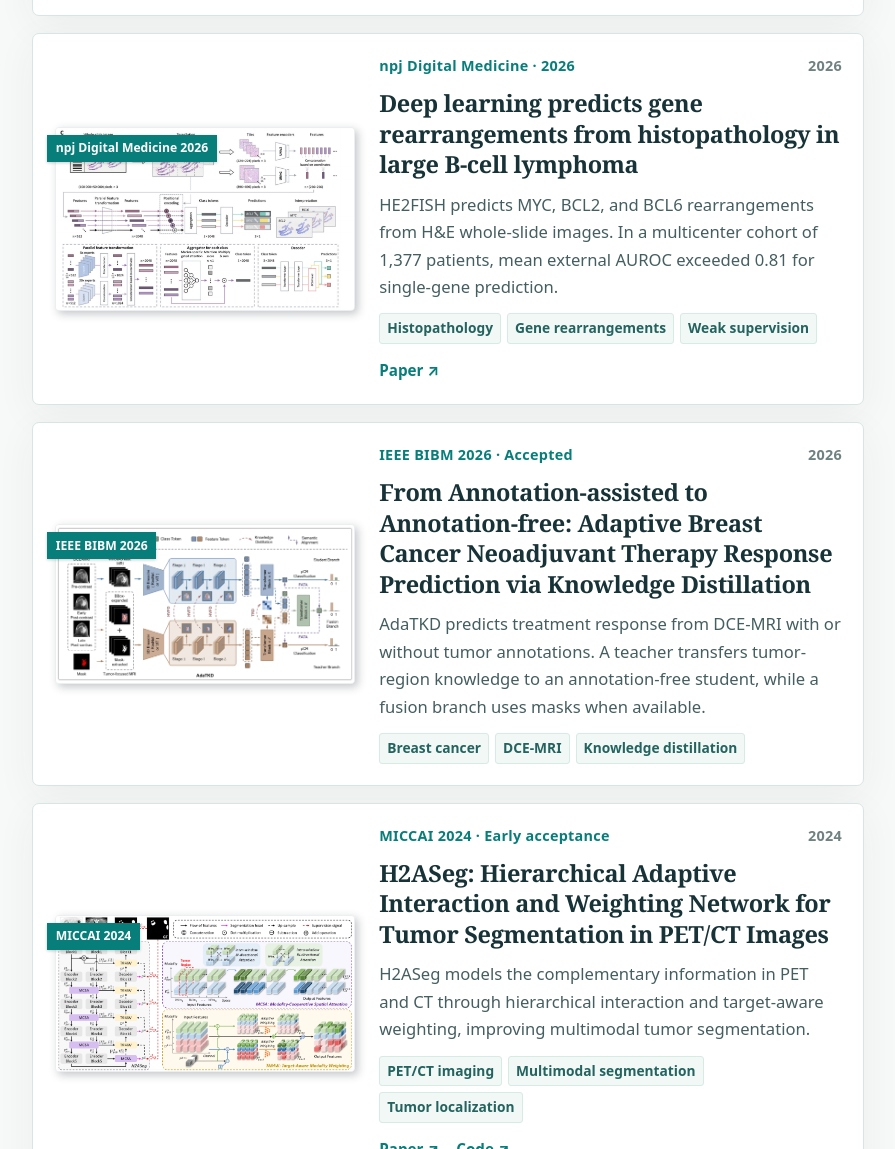
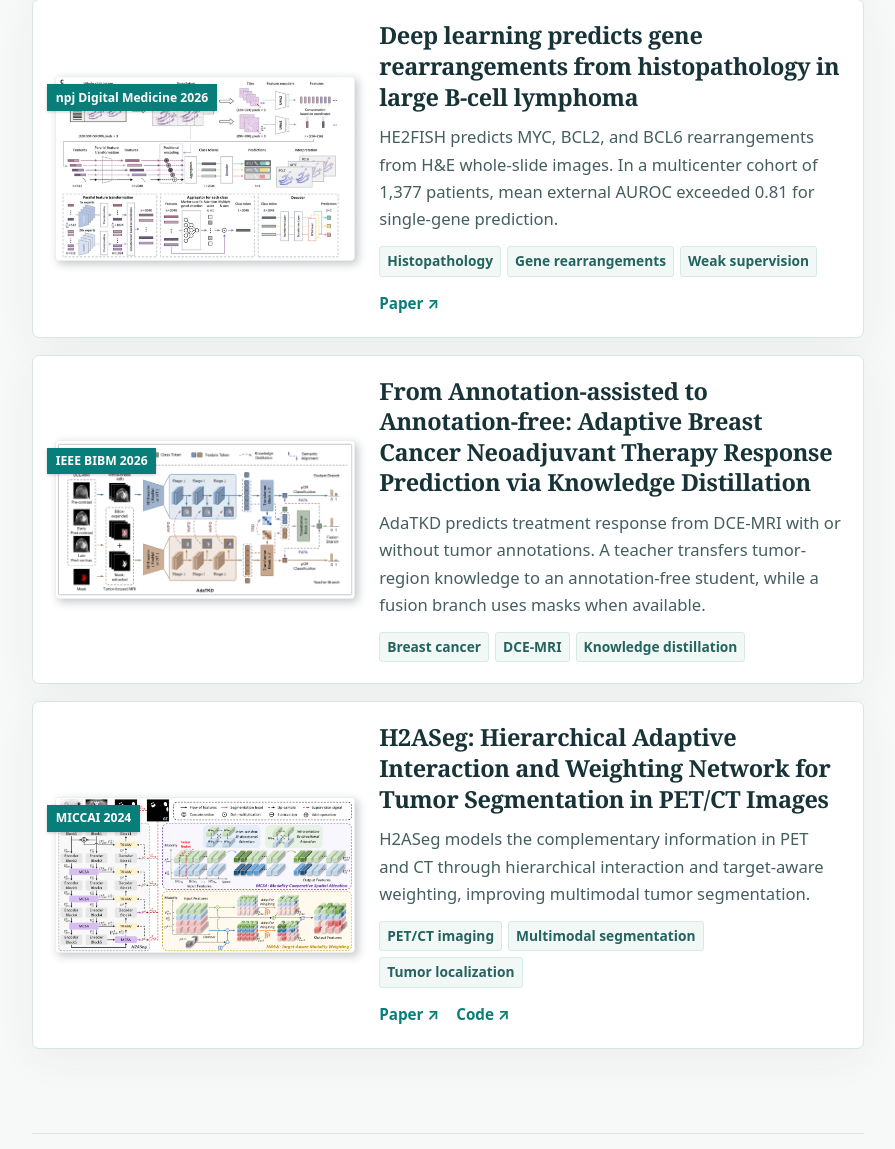
Before and after one commit to G14nTDo4/g14ntdo4.github.io, a plain HTML site: page index.html in a window 1280 px wide. Shown: the part 1276-2425 px from the top of the page, without its empty margins (352-1247 px from the left). Drawn offline with Linux system fonts and the light colour scheme.

Commit message:
Remove redundant venue toplines from selected research cards

```diff
--- a/index.html
+++ b/index.html
@@ -6,7 +6,7 @@
   <meta name="description" content="Jingyun Chen researches agentic AI, computational pathology, and multimodal medical imaging.">
   <meta name="theme-color" content="#f7f9f8">
   <title>Jingyun Chen | Research</title>
-  <link rel="stylesheet" href="styles.css?v=20261124-1">
+  <link rel="stylesheet" href="styles.css?v=20261124-2">
 </head>
 <body>
   <div class="site-shell">
@@ -55,7 +55,7 @@
 
         <article class="research-card">
           <a class="card-visual" href="https://link.springer.com/chapter/10.1007/978-3-032-37422-6_28" target="_blank" rel="noopener noreferrer" aria-label="Read the PathAgent paper in the ECCV 2026 proceedings"><span class="figure-badge">ECCV 2026</span><img src="assets/pathagent.png" alt="PathAgent research poster" loading="lazy"></a>
-          <div class="card-content"><div class="card-topline"><span class="venue">ECCV 2026</span><time>2026</time></div>
+          <div class="card-content">
             <h3>Toward Interpretable Analysis of Whole-slide Pathology Images via Large Language Model-based Agentic Reasoning</h3>
             <p>PathAgent coordinates pathology models to choose regions and magnification, extract morphological details, and revise its diagnosis as evidence accumulates. It records an explicit reasoning trace.</p>
             <div class="tags"><span>Whole-slide pathology</span><span>Agentic reasoning</span><span>Interpretability</span></div>
@@ -65,7 +65,7 @@
 
         <article class="research-card">
           <a class="card-visual" href="https://www.nature.com/articles/s41746-026-03238-5" target="_blank" rel="noopener noreferrer" aria-label="Read the HE2FISH paper"><span class="figure-badge">npj Digital Medicine 2026</span><img src="assets/he2fish.png" alt="HE2FISH gene rearrangement prediction overview" loading="lazy"></a>
-          <div class="card-content"><div class="card-topline"><span class="venue">npj Digital Medicine · 2026</span><time>2026</time></div>
+          <div class="card-content">
             <h3>Deep learning predicts gene rearrangements from histopathology in large B-cell lymphoma</h3>
             <p>HE2FISH predicts MYC, BCL2, and BCL6 rearrangements from H&amp;E whole-slide images. In a multicenter cohort of 1,377 patients, mean external AUROC exceeded 0.81 for single-gene prediction.</p>
             <div class="tags"><span>Histopathology</span><span>Gene rearrangements</span><span>Weak supervision</span></div>
@@ -75,7 +75,7 @@
 
         <article class="research-card">
           <div class="card-visual"><span class="figure-badge">IEEE BIBM 2026</span><img src="assets/adatkd.png" alt="AdaTKD student, teacher, and fusion network overview" loading="lazy"></div>
-          <div class="card-content"><div class="card-topline"><span class="venue">IEEE BIBM 2026 · Accepted</span><time>2026</time></div>
+          <div class="card-content">
             <h3>From Annotation-assisted to Annotation-free: Adaptive Breast Cancer Neoadjuvant Therapy Response Prediction via Knowledge Distillation</h3>
             <p>AdaTKD predicts treatment response from DCE-MRI with or without tumor annotations. A teacher transfers tumor-region knowledge to an annotation-free student, while a fusion branch uses masks when available.</p>
             <div class="tags"><span>Breast cancer</span><span>DCE-MRI</span><span>Knowledge distillation</span></div>
@@ -84,7 +84,7 @@
 
         <article class="research-card">
           <a class="card-visual" href="https://papers.miccai.org/miccai-2024/368-Paper0500.html" target="_blank" rel="noopener noreferrer" aria-label="Read the H2ASeg paper"><span class="figure-badge">MICCAI 2024</span><img src="assets/h2aseg.png" alt="H2ASeg PET and CT tumor segmentation framework" loading="lazy"></a>
-          <div class="card-content"><div class="card-topline"><span class="venue">MICCAI 2024 · Early acceptance</span><time>2024</time></div>
+          <div class="card-content">
             <h3>H2ASeg: Hierarchical Adaptive Interaction and Weighting Network for Tumor Segmentation in PET/CT Images</h3>
             <p>H2ASeg models the complementary information in PET and CT through hierarchical interaction and target-aware weighting, improving multimodal tumor segmentation.</p>
             <div class="tags"><span>PET/CT imaging</span><span>Multimodal segmentation</span><span>Tumor localization</span></div>
--- a/styles.css
+++ b/styles.css
@@ -33,6 +33,7 @@
 
 /* Selected research project figures with overhanging venue badges and elevated framing. */
 #research .research-card{grid-template-columns:minmax(230px,38%) minmax(0,1fr);align-items:center;padding-left:22px}
+#research .card-content h3{margin-top:0}
 #research .card-visual{position:relative;display:block;width:100%;max-width:380px;min-height:0;background:transparent;border:0;border-radius:0;overflow:visible}
 #research .card-visual img{display:block;width:100%;height:auto;max-height:none;object-fit:initial;border:1px solid #eceff1;border-radius:4px;background:#fff;box-shadow:3px 3px 8px rgba(45,55,66,.28);transition:box-shadow 180ms ease,border-color 180ms ease,transform 180ms ease}
 #research a.card-visual:hover img,#research a.card-visual:focus-visible img{border-color:#bcc3c9;box-shadow:0 8px 18px rgba(28,43,61,.24);transform:translateY(-2px)}
```
